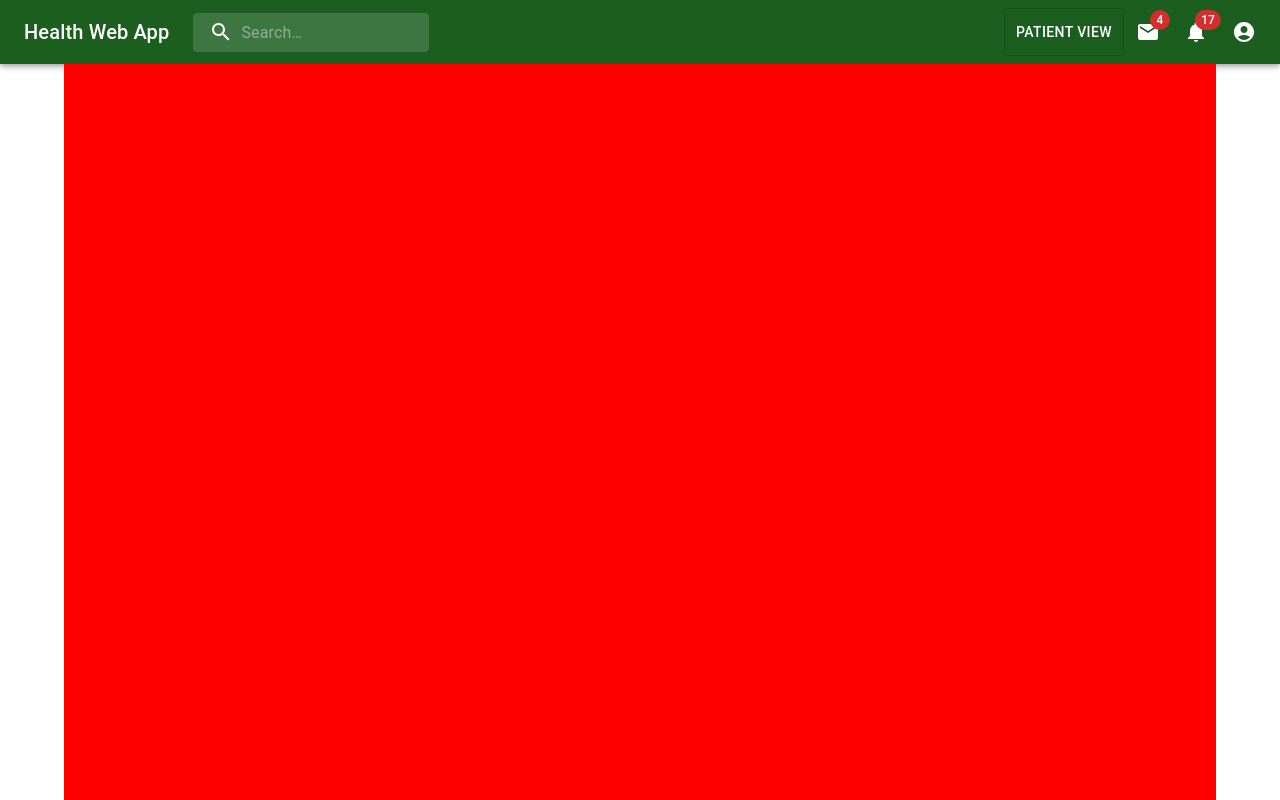
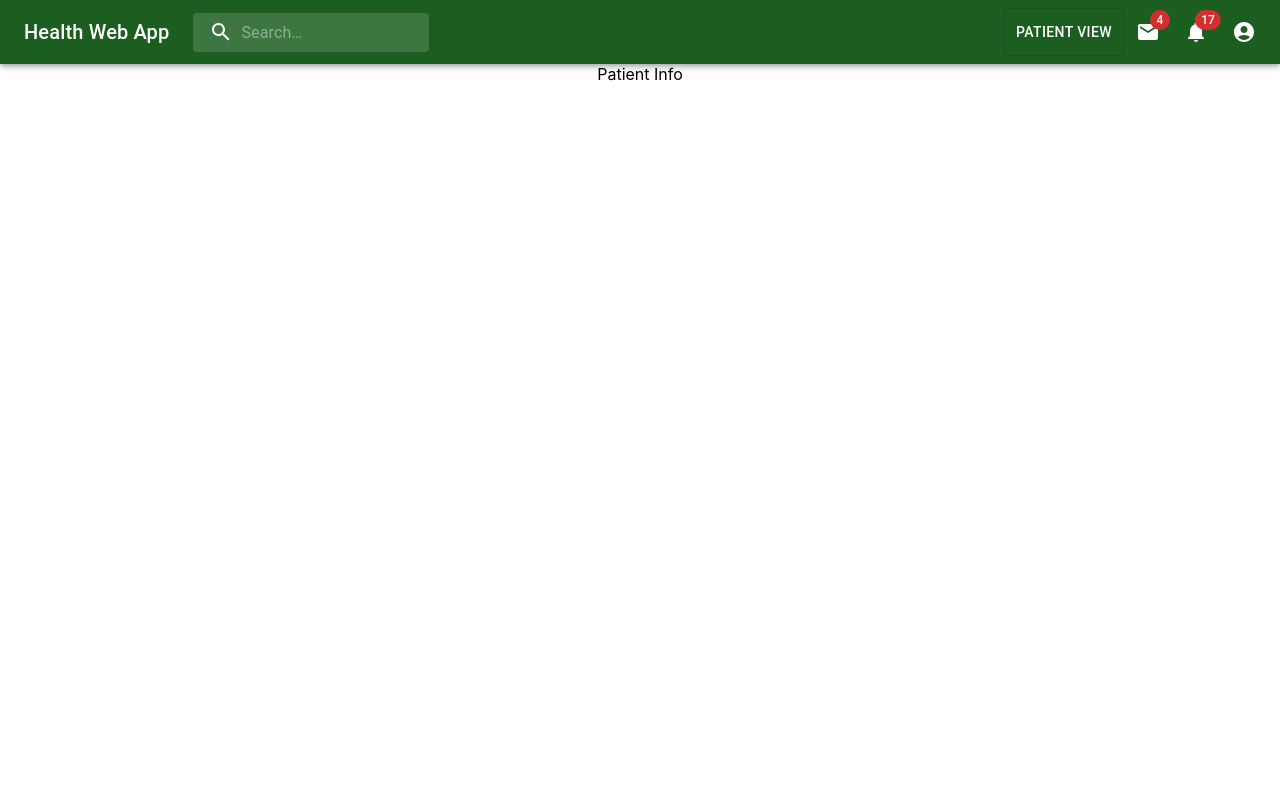
Before and after one commit to nabilkoneylaryea/iot_health, a React (Create React App) app: page / in a window 1280 px wide. Shown: the top 800 px of the page. Built offline with nearby package versions, Linux system fonts and the light colour scheme.

Commit message:
just using mui container now

```diff
--- a/src/App.js
+++ b/src/App.js
@@ -1,10 +1,10 @@
 import * as React from 'react';
 import './App.css';
 import Header from './components/Header';
-import Container from './components/Container';
+import Container from '@mui/material/Container';
 import PatientInfo from './components/PatientInfo';
 import HealthInfo from './components/HealthInfo';
-import PersonalInfo from './components/PersonalInfo';
+// import PersonalInfo from './components/PersonalInfo';
 
 function App() {
   const [patientView, setPatientView] = React.useState(false);
@@ -12,15 +12,16 @@ function App() {
 
   let mainDisplay = <></>;
   if(doctorView){
-    mainDisplay = <PatientInfo
-      doctorID={"d2"}
-    ></PatientInfo>;
+    mainDisplay =
+      <PatientInfo
+        doctorID={"d2"}
+      />;
   } else {
-    mainDisplay = <HealthInfo
-      doctorID={"d2"}
-    ></HealthInfo>;
+    mainDisplay =
+      <HealthInfo
+        doctorID={"d2"}
+      />;
   }
-
 
   return (
     <div className="App">
@@ -31,7 +32,7 @@ function App() {
         setDoctorView={setPatientView}
       />
       <Container>
-
+        <>{mainDisplay}</>
       </Container>
     </div>
   );
--- a/src/components/Container.js
+++ /dev/null
@@ -1,15 +0,0 @@
-import * as React from 'react';
-import CssBaseline from '@mui/material/CssBaseline';
-import Box from '@mui/material/Box';
-import Container from '@mui/material/Container';
-
-export default function SimpleContainer() {
-  return (
-    <React.Fragment>
-      <CssBaseline />
-      <Container maxWidth="lg">
-        <Box sx={{ bgcolor: 'red', height: '200vh' }} />
-      </Container>
-    </React.Fragment>
-  );
-}
--- a/src/components/HealthInfo.js
+++ b/src/components/HealthInfo.js
@@ -1,9 +1,9 @@
 import React from 'react';
 
-function HealthInfo() {
+function HealthInfo({patientID}) {
     return (
         <div>
-
+            Health Info
         </div>
     )
 }
--- a/src/components/HealthInfoCard.js
+++ b/src/components/HealthInfoCard.js
@@ -2,7 +2,7 @@ import * as React from 'react';
 import TrendingUpIcon from '@mui/icons-material/TrendingUp';
 import { Box } from '@mui/system';
 
-function Card() {
+function HealthInfoCard({patientID}) {
   return (
     <Box
       sx={{
@@ -37,4 +37,4 @@ function Card() {
   );
 }
 
-export default Card;
+export default HealthInfoCard;
--- a/src/components/PatientInfo.js
+++ b/src/components/PatientInfo.js
@@ -3,7 +3,7 @@ import React from 'react';
 function PatientInfo() {
     return (
         <div>
-
+            Patient Info
         </div>
     )
 }
```
Also changed, not shown: src/components/Header.js (+0 -16 lines).
